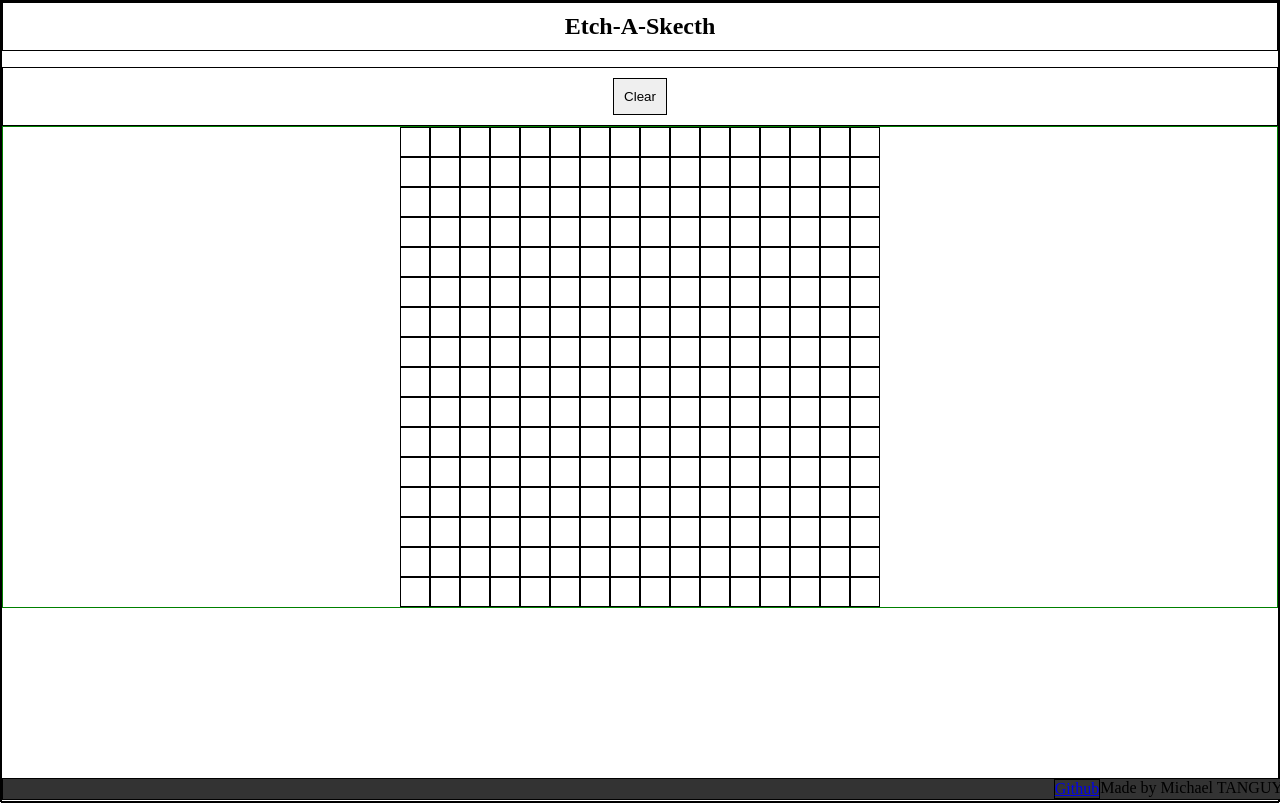
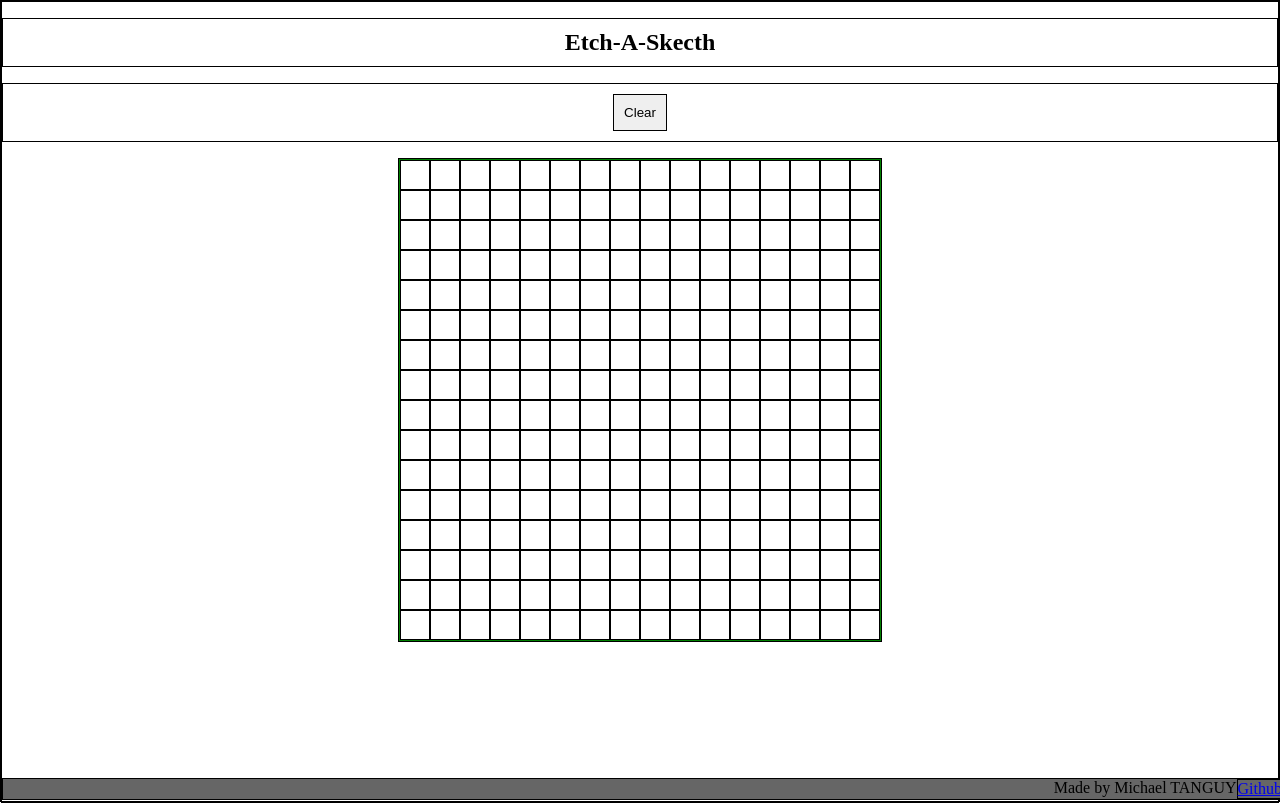
Before and after one commit to MiKhai37/etch-a-sketch, a plain HTML site: page index.html in a window 1280 px wide. Drawn offline with Linux system fonts and the light colour scheme.

Commit message:
Center the grid

```diff
--- a/index.html
+++ b/index.html
@@ -1,18 +1,23 @@
-<html>
+<!DOCTYPE html>
+<html lang="en">
     <head>
         <title>Etch A Sketch</title>
         <script src="script.js" defer></script>
         <!--<link rel="stylesheet" href="reset.css"> Reset CSS file, disable the default browser css style-->
         <link rel="stylesheet" href="style.css">
+        <meta charset="UTF-8">
+        <meta name="viewport" content="width=device-width, initial-scale=1">
     </head>
     <body>
         <h1 class="hcenter">Etch-A-Skecth</h1>
         <div id="btn-div" class="hcenter">
             <button id="clr-btn" class="btn">Clear</button>
         </div>
-        <div id="grid-container"></div>
+        <div id='container' class="center">
+            <div id="grid-container"></div>
+        </div>
     </body>
-    <footer>
-        Made by Michael TANGUY <a href="https://github.com/MiKhai37" target="#blank">Github</a>
+    <footer id='navbot'>
+        <a href="https://github.com/MiKhai37" id="git-link" target="#blank">Github</a> Made by Michael TANGUY
     </footer>
 </html>
--- a/script.js
+++ b/script.js
@@ -14,11 +14,9 @@ for (let i = 1; i <= gridSize; i++) {
     for (let j = 1; j <= gridSize; j++) {
         divArr[i][j] = document.createElement('div');
         divArr[i][j].classList.add('square')
-        //divArr[i][j].classList.add('row-' + i);
-        //divArr[i][j].classList.add('col-' + j);
+        divArr[i][j].classList.add('grid-item')
         divArr[i][j].style.gridRowStart = i;
         divArr[i][j].style.gridColumnStart = j;
-        //divArr[i][j].textContent = i + " " + j;
         gridContainer.appendChild(divArr[i][j]);
     }
 }
@@ -28,14 +26,15 @@ function colorBlack() {
     this.classList.add('blackFilled');
 }
 
-function clearGrid(elems) {
-    elems.forEach(elem => elem.style.backgroundColor = 'white');
+function clear() {
+    const squares = document.querySelectorAll('.square');
+    squares.forEach(square => square.classList.remove('blackFilled'))
 }
+
 
 // Select all squares and add them an Event Listener
 const squares = document.querySelectorAll('.square');
 squares.forEach(square => square.addEventListener('mouseenter', colorBlack));
-//squares.forEach(square => square.addEventListener('mouseleave', colorBlack));
 
 const clr_btn = document.querySelector('#clr-btn');
-clr_btn.addEventListener('click', clearGrid(squares));
+clr_btn.addEventListener('click', clear);
--- a/style.css
+++ b/style.css
@@ -19,11 +19,28 @@ div.grid:hover {
 h1 {
     padding: 10px;
     font-size: 24px;
-    border: 1;
 }
 
 .hcenter {
   text-align: center;
+}
+
+.vertical-center {
+  margin: 0;
+  position: absolute;
+  top: 50%;
+  -ms-transform: translateY(-50%);
+  transform: translateY(-50%);
+}
+
+
+.center {
+  margin: 0;
+  position: absolute;
+  top: 50%;
+  left: 50%;
+  -ms-transform: translate(-50%, -50%);
+  transform: translate(-50%, -50%);
 }
 
 .blackFilled {
@@ -42,10 +59,18 @@ h1 {
   padding: 10px;
 }
 
+.btn:hover {
+  transform: scale(1.1);
+}
+
+.square {
+  border: black 1px solid;
+}
+
 footer {
   display: flex;
   flex-direction: row-reverse;
-  background-color: #333;
+  background-color: #666;
   overflow: hidden;
   position: fixed;
   bottom: 0;
```
